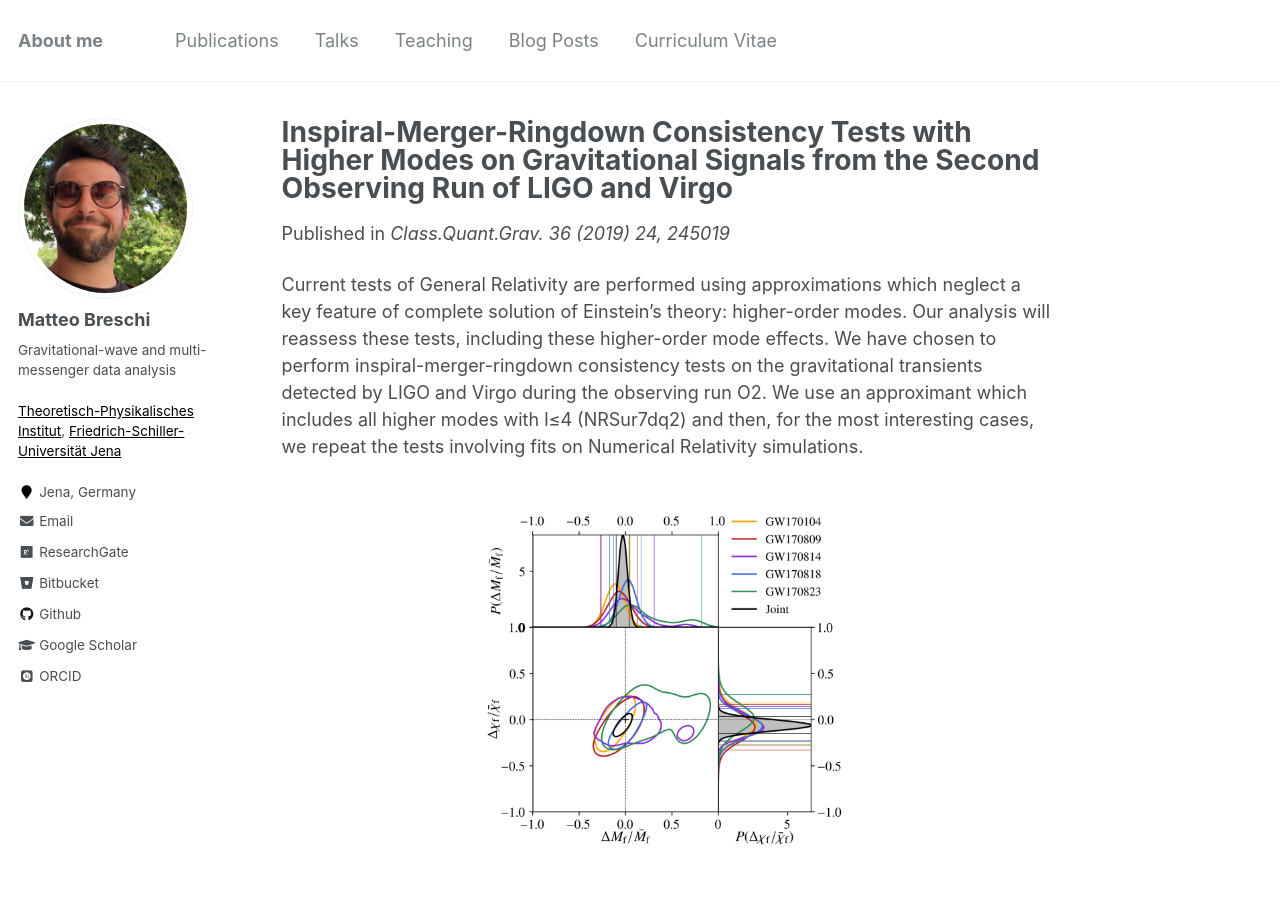
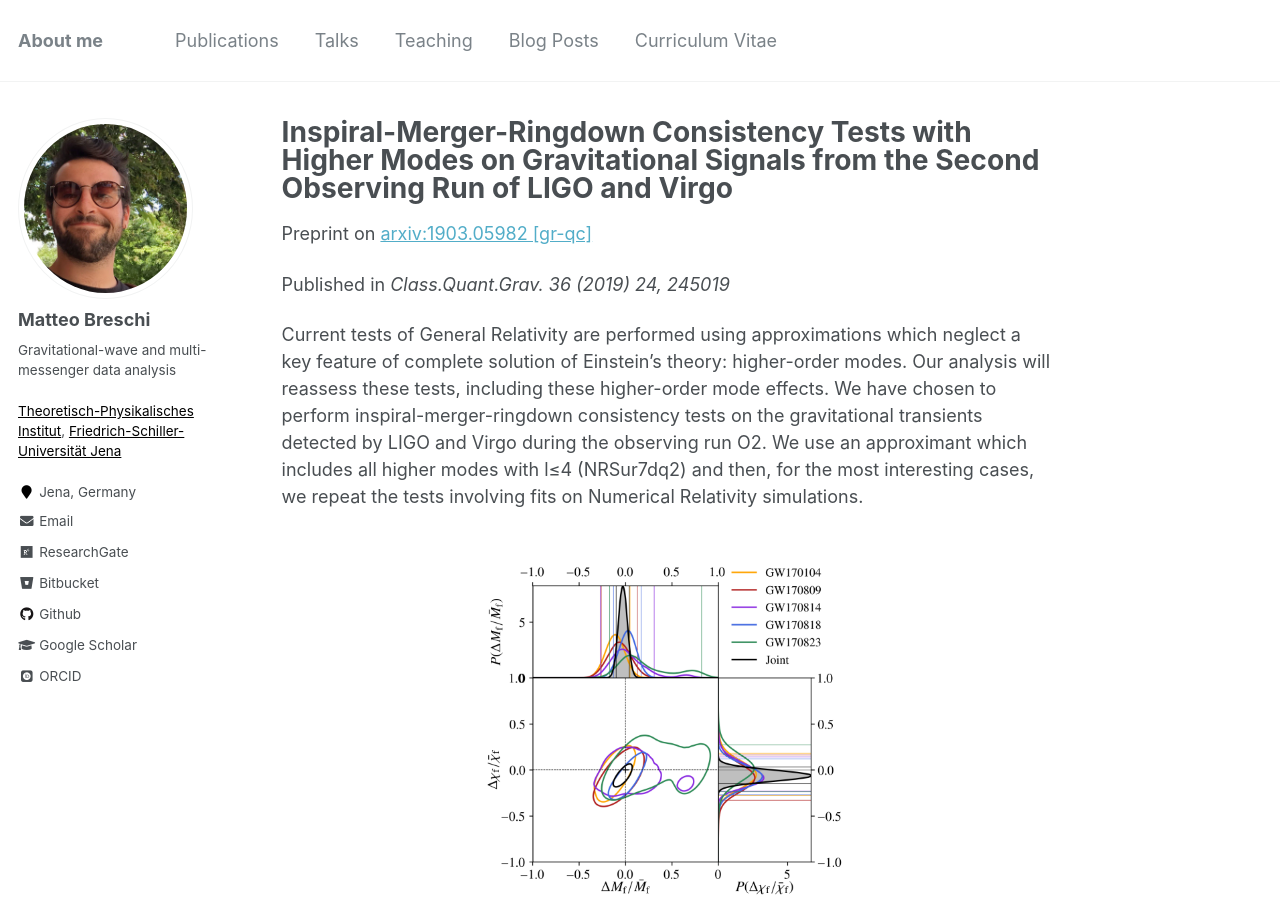
Before and after one commit to matteobreschi/matteobreschi.github.io, a Jekyll site: the page built from _publications/2019-03-14-imr-consistency-tests.md, in a window 1280 px wide and 900 px high. Built offline with Jekyll 4.4.1, drawn with Linux system fonts in a browser that asks for light colours; some web fonts are replaced.

Commit message:
redo thing

```diff
--- a/_includes/archive-single.html
+++ b/_includes/archive-single.html
@@ -41,9 +41,9 @@
         {% if post.collection == 'teaching' %}
           <p> {{ post.type }}, <i>{{ post.venue }}</i>, {{ post.date | default: "1900-01-01" | date: "%Y" }} </p>
         {% elsif post.collection == 'publications' %}
-          <p>Preprint on <a href="https://arxiv.org/abs/{{ post.arxivnumber }}">arxiv:{{ post.arxivnumber } {{ post.arxivclass }}</a></p>
+          <p>Preprint on <a href=" https://arxiv.org/abs/{{ post.arxivnumber }} ">arxiv:{{ post.arxivnumber }} {{ post.arxivclass }}</a></p>
           {% if post.venue %}
-            <p>Published in <a href="{{ post.paperurl }}">{{ post.venue }}</a></p>
+            <p>Published in <a href=" {{ post.paperurl }} ">{{ post.venue }}</a></p>
           {% endif %}
         {% elsif post.date %}
          <p class="page__date"><strong><i class="fa fa-fw fa-calendar" aria-hidden="true"></i> {{ site.data.ui-text[site.locale].date_label | default: "Published:" }}</strong> <time datetime="{{ post.date | default: "1900-01-01" | date_to_xmlschema }}">{{ post.date | default: "1900-01-01" | date: "%B %d, %Y" }}</time></p>
--- a/_layouts/single.html
+++ b/_layouts/single.html
@@ -34,15 +34,14 @@ layout: default
           <p class="page__date"><strong><i class="fa fa-fw fa-calendar" aria-hidden="true"></i> {{ site.data.ui-text[site.locale].date_label | default: "Published:" }}</strong> <time datetime="{{ page.modified | date: "%Y-%m-%d" }}">{{ page.modified | date: "%B %d, %Y" }}</time></p>
         {% endif %}
 
+        {% if page.collection == 'publications' %}
+            <p>Preprint on <a href=" https://arxiv.org/abs/{{ page.arxivnumber }} ">arxiv:{{ page.arxivnumber }} {{ page.arxivclass }}</a></p>
+        {% endif %}
+
         {% if page.collection == 'teaching' %}
           <p> {{ page.type }}, <i>{{ page.venue }}</i>, {{ page.date | default: "1900-01-01" | date: "%Y" }} </p>
         {% elsif page.venue %}
-<!--            {% if page.collection == 'publications' %}-->
-<!--            <p>Preprint on <a href=" https://arxiv.org/abs/{{ page.arxivnumber }} ">arxiv:{{ page.arxivnumber }} {{ page.arxivclass }}</a></p>-->
-<!--            {% endif %}-->
-            {% if page.venue %}
             <p>Published in <i>{{ page.venue }}</i></p>
-            {% endif %}
         {% elsif page.date %}
           <p class="page__date"><strong><i class="fa fa-fw fa-calendar" aria-hidden="true"></i> {{ site.data.ui-text[site.locale].date_label | default: "Published:" }}</strong> <time datetime="{{ page.date | date_to_xmlschema }}">{{ page.date | default: "1900-01-01" | date: "%B %d, %Y" }}</time></p>
         {% endif %}
```
